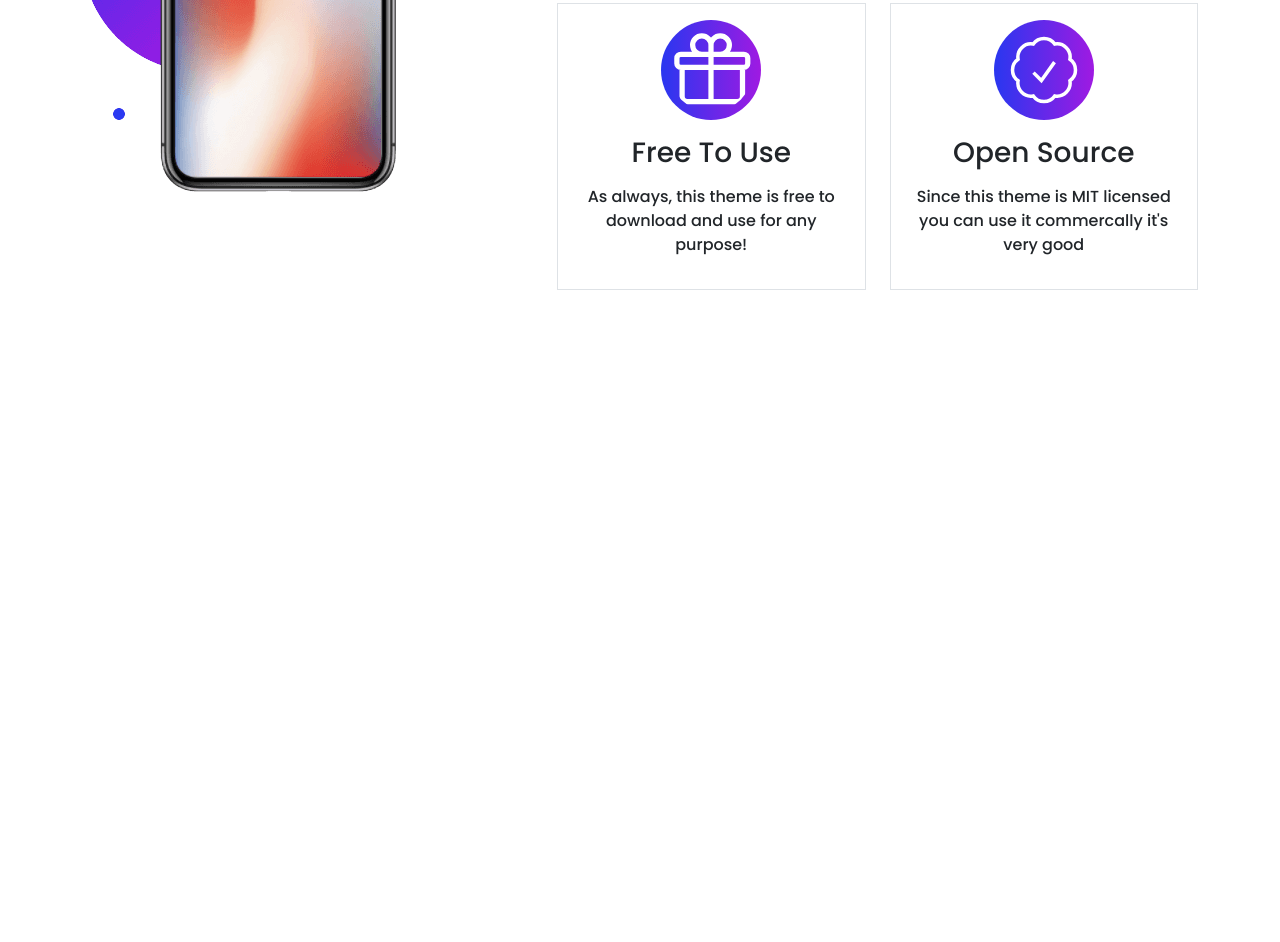
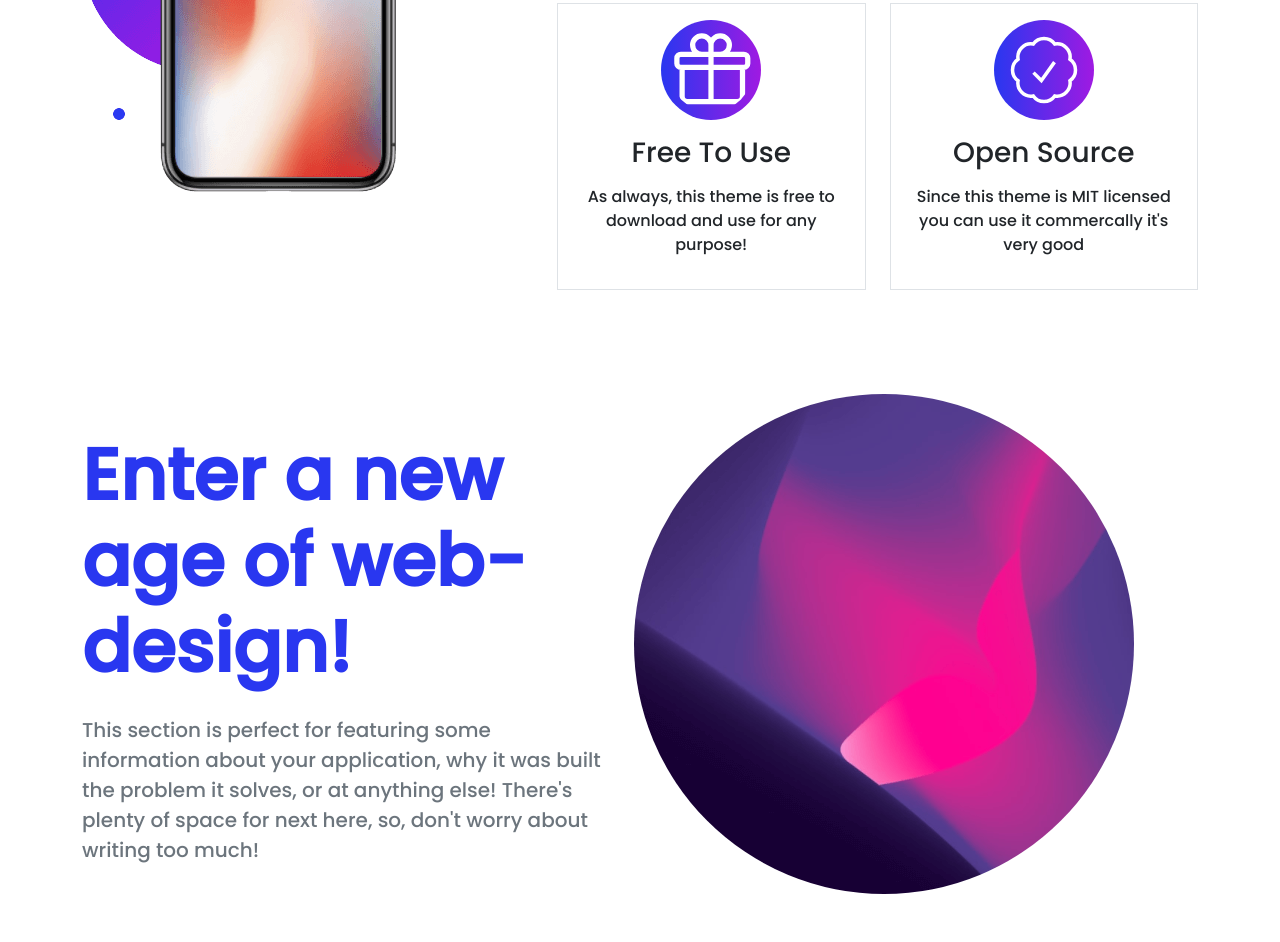
Before and after one commit to MdAnowar1/Bootstrap-System, a plain HTML site: page index.html in a window 1280 px wide. Shown: the part 1519-2461 px from the top of the page. Before the commit the page ends 1865 px from the top, so only its background shows below. Drawn offline with nearby package versions, Linux system fonts and the light colour scheme.

Commit message:
another section part

```diff
--- a/css/style.css
+++ b/css/style.css
@@ -14,3 +14,6 @@ body{
 .banner{
     height: calc(100vh - 80px);
 }
+.web-design-system{
+    /* height: 100vh; */
+}
--- a/index.html
+++ b/index.html
@@ -123,6 +123,23 @@
           </div>
         </div>
        </section>
+       <section class="web-design-system">
+        <div class="container pe-5">
+          <div class="row">
+            <div class="col-md-6">
+              <div class="d-flex flex-column justify-content-center h-100">
+                <h1 class="display-2 fw-bold text-color my-4">Enter a new age of web-design!</h1>
+                <p class="fs-5 text-muted">This section is perfect for featuring some information about your application, why it was built the problem it solves, or at anything else! There's plenty of space for next here, so, don't worry about writing too much!</p>
+              </div>
+            </div>
+            <div class="col-md-6">
+              <div class="py-5">
+                <img class="rounded-circle" src="images/web-design.png" alt="">
+              </div>
+            </div>
+          </div>
+        </div>
+       </section>
     </main>
     <footer>
 
```
